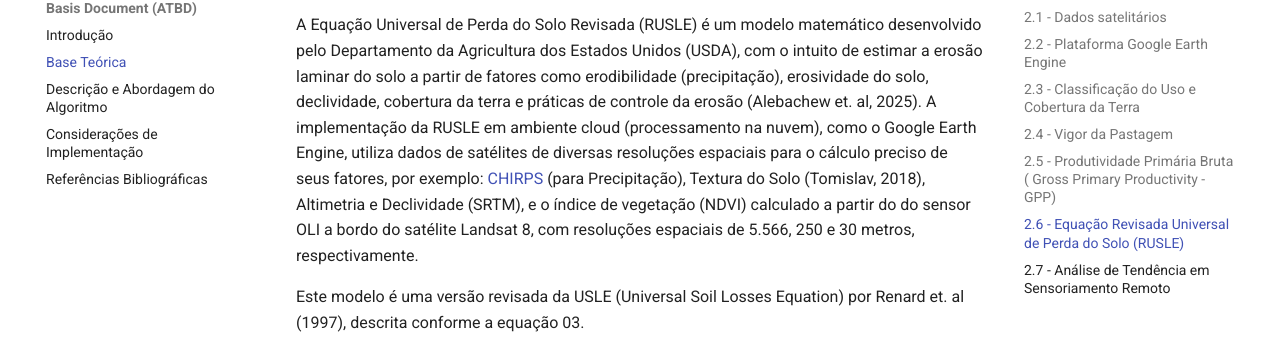
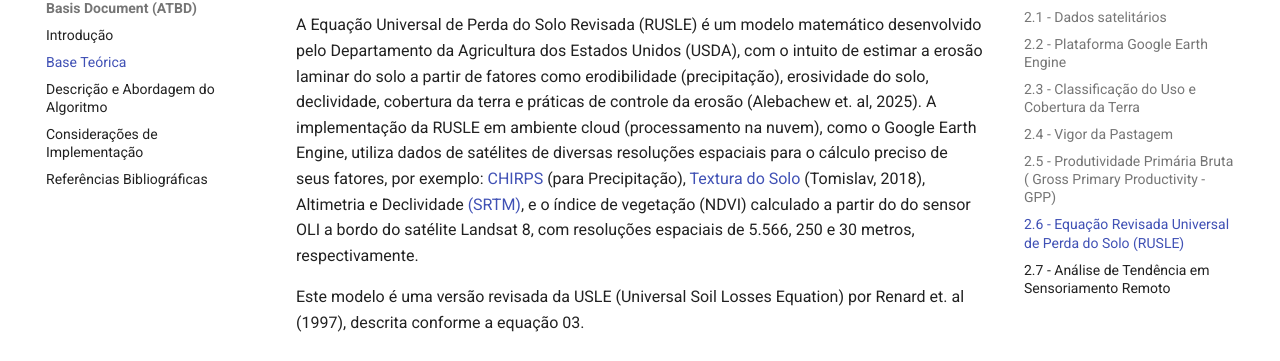
Before and after one commit to lapig-ufg/lapig-acelen, an MkDocs documentation site: the page built from docs/02_BASE_TEORICA.md, in a window 1280 px wide and 900 px high, scrolled down 5318 px. Shown: the part 91-452 px from the top of the window. Built offline with MkDocs 1.6.1 and Material for MkDocs 9.7.7, drawn with Linux system fonts in a browser that asks for light colours; comment, search, counter and statistics services are not loaded; part of the change alters nothing that is shown.

```diff
--- a/docs/02_BASE_TEORICA.md
+++ b/docs/02_BASE_TEORICA.md
@@ -112,7 +112,7 @@ Neste projeto, teremos por referência as estratégias adotadas por Isik et al.(
 
 ## 2.6 - Equação Revisada Universal de Perda do Solo (RUSLE)
 
-A Equação Universal de Perda do Solo Revisada (RUSLE) é um modelo matemático desenvolvido pelo Departamento da Agricultura dos Estados Unidos (USDA), com o intuito de estimar a erosão laminar do solo a partir de fatores como erodibilidade (precipitação), erosividade do solo, declividade, cobertura da terra e práticas de controle da erosão (Alebachew et. al, 2025). A implementação da RUSLE em ambiente cloud (processamento na nuvem), como o Google Earth Engine, utiliza dados de satélites de diversas resoluções espaciais para o cálculo preciso de seus fatores, por exemplo: [CHIRPS](https://www.chc.ucsb.edu/data/chirps) (para Precipitação), Textura do Solo (Tomislav, 2018), Altimetria e Declividade (SRTM), e o índice de vegetação (NDVI) calculado a partir do do sensor OLI a bordo do satélite Landsat 8, com resoluções espaciais de 5.566, 250 e 30 metros, respectivamente.
+A Equação Universal de Perda do Solo Revisada (RUSLE) é um modelo matemático desenvolvido pelo Departamento da Agricultura dos Estados Unidos (USDA), com o intuito de estimar a erosão laminar do solo a partir de fatores como erodibilidade (precipitação), erosividade do solo, declividade, cobertura da terra e práticas de controle da erosão (Alebachew et. al, 2025). A implementação da RUSLE em ambiente cloud (processamento na nuvem), como o Google Earth Engine, utiliza dados de satélites de diversas resoluções espaciais para o cálculo preciso de seus fatores, por exemplo: [CHIRPS](https://www.chc.ucsb.edu/data/chirps) (para Precipitação), [Textura do Solo](https://zenodo.org/records/2525817) (Tomislav, 2018), Altimetria e Declividade [(SRTM)](https://www.earthdata.nasa.gov/data/instruments/srtm), e o índice de vegetação (NDVI) calculado a partir do do sensor OLI a bordo do satélite Landsat 8, com resoluções espaciais de 5.566, 250 e 30 metros, respectivamente.
 
 Este modelo é uma versão revisada da USLE (Universal Soil Losses Equation) por Renard et. al (1997), descrita conforme a equação 03.
 
```
